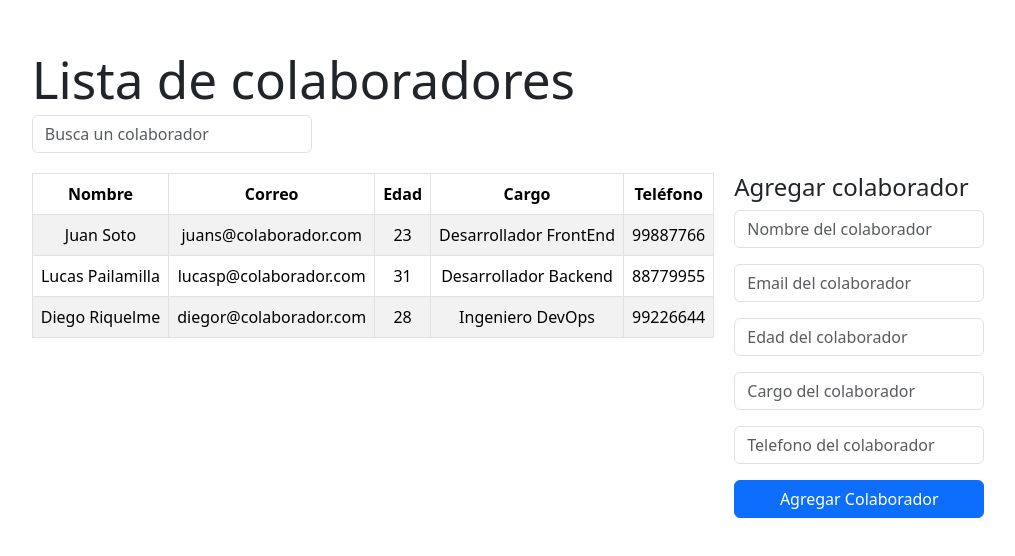
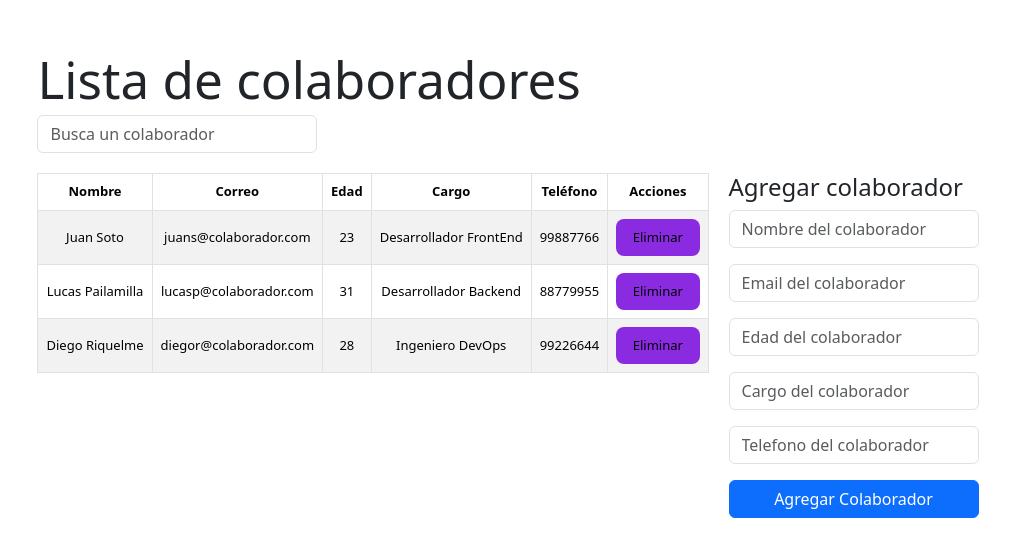
Before and after one commit to JUDAS89/colaboradores, a React (Vite) app: page / in a window 1280 px wide. Shown: the part 108-664 px from the top of the page, without its empty margins (132-1147 px from the left). Built offline with nearby package versions, Linux system fonts and the light colour scheme.

Commit message:
correcciones, buscador y eliminar

```diff
--- a/src/App.jsx
+++ b/src/App.jsx
@@ -1,30 +1,41 @@
-import { useState } from 'react'
+import React, { useState } from 'react'
 import './App.css'
 import 'bootstrap/dist/css/bootstrap.min.css'
-import { BaseColaboradores } from './BaseColaboradores'
 import Listado from './components/listado'
 import Formulario from './components/formulario'
 import Buscador from './components/buscador'
 import Alert from './components/alert'
+import {BaseColaboradores} from './BaseColaboradores'
 
-function App() {
+const App=() => {
   const [alertInfo, setAlertInfo] = useState({ message: '', variant: '' })
+  const [colaboradores, setColaboradores] = useState(BaseColaboradores)
 
   const showAlert = (message, variant) => {
     setAlertInfo({ message, variant })
   }
+
+  const handleActualizarColaboradores = (nuevoColaborador) => {
+    setColaboradores([...colaboradores, nuevoColaborador])
+  }
+
+  const handleEliminarColaborador = (id) => {
+    const nuevosColaboradores = colaboradores.filter((colaborador)=>colaborador.id!==id)
+    setColaboradores(nuevosColaboradores)
+  }
+
   return (
     <>
       <h1>Lista de colaboradores</h1>
-      <Buscador/>
+      <Buscador onBuscar={(texto) => console.log('Búsqueda:', texto)}/>
       <div className='App'>
-      <Listado/>
-        <div className='addColaborator'>
-          <h4>Agregar colaborador</h4>
-          <Formulario showAlert={showAlert}/>
-          <Alert message={alertInfo.message} variant={alertInfo.variant} />
+      <Listado colaboradores={colaboradores} handleEliminarColaborador={handleEliminarColaborador}/>
+          <div className='addColaborator'>
+            <h4>Agregar colaborador</h4>
+            <Formulario showAlert={showAlert} actualizarColaboradores={handleActualizarColaboradores} />
+            <Alert message={alertInfo.message} variant={alertInfo.variant} />
+          </div>
         </div>
-      </div>
     </>
   )
 }
--- a/src/components/buscador.jsx
+++ b/src/components/buscador.jsx
@@ -1,10 +1,14 @@
 import React from 'react'
 import Form from 'react-bootstrap/Form'
 
-const Buscador = () => {
+const Buscador = ({onBuscar}) => {
+
+  const handleChange =(e) => {
+    onBuscar(e.target.value)
+  }
 
   return (
-      <Form.Control type="text" placeholder="Busca un colaborador" id='buscador'/>
+      <Form.Control type="text" placeholder="Busca un colaborador" id='buscador' onChange={handleChange}/>
   )
 }
 
--- a/src/components/formulario.jsx
+++ b/src/components/formulario.jsx
@@ -1,21 +1,18 @@
-import React from 'react'
-import { useState } from 'react'
+import React, { useState } from 'react'
 import Button from 'react-bootstrap/Button'
 import Form from 'react-bootstrap/Form'
 import './style.css'
 
 
-const Formulario = ({ showAlert }) => {
+const Formulario = ({ showAlert, actualizarColaboradores }) => {
   const [nombre, setNombre]=useState("")
   const [email, setEmail]=useState("")
   const [edad, setEdad]=useState("")
   const [cargo, setCargo]=useState("")
   const [telefono, setTelefono]=useState("")
-  const [error, setError]=useState(false)
 
   const validarRegistro=(e)=>{
     e.preventDefault()
-
     let hasError=false
 
   if (nombre === '' || email === '' || edad === '' || cargo === '' || telefono === '') {
@@ -24,7 +21,19 @@ const Formulario = ({ showAlert }) => {
   }
 
   if (!hasError){
+    const nuevoColaborador ={
+      id: Math.random(), nombre, email, edad, cargo, telefono
+    }
+
+    actualizarColaboradores(nuevoColaborador)
+
     showAlert("Colaborador agregado", "success")
+
+    setNombre('')
+    setEmail('')
+    setEdad('')
+    setCargo('')
+    setTelefono('')
   }
   }
 
--- a/src/components/listado.jsx
+++ b/src/components/listado.jsx
@@ -1,9 +1,9 @@
 import React from 'react'
 import Table from 'react-bootstrap/Table'
-import { BaseColaboradores } from '../BaseColaboradores'
 import './style.css'
 
-const Listado = () => {
+const Listado = ({colaboradores, handleEliminarColaborador}) => {
+
     return (
         <Table striped bordered hover>
             <thead>
@@ -13,16 +13,20 @@ const Listado = () => {
                     <th>Edad</th>
                     <th>Cargo</th>
                     <th>Teléfono</th>
+                    <th>Acciones</th>
                 </tr>
             </thead>
             <tbody>
-                {BaseColaboradores.map((colaborador) => (
+                {colaboradores.map((colaborador) => (
                     <tr key={colaborador.id}>
                         <td>{colaborador.nombre}</td>
                         <td>{colaborador.correo}</td>
                         <td>{colaborador.edad}</td>
                         <td>{colaborador.cargo}</td>
                         <td>{colaborador.telefono}</td>
+                        <td>
+                            <button className='btnEliminar' onClick={() => handleEliminarColaborador(colaborador.id)}>Eliminar</button>
+                        </td>
                     </tr>
                 ))}
             </tbody>
--- a/src/components/style.css
+++ b/src/components/style.css
@@ -17,8 +17,13 @@
     margin-bottom: 15px;
 }
 
+.btnEliminar{
+    background-color: blueviolet;
+}
+
 table {
     height: 40px;
+    font-size: small;
 }
 
 table td {
```
